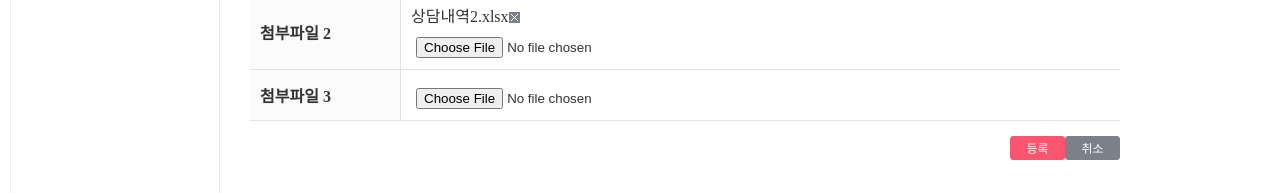
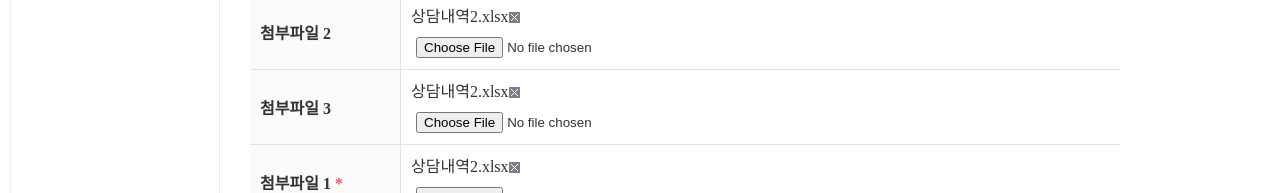
Before and after one commit to ANSUHY/react_board, a React (Create React App) app: page /reg in a window 1280 px wide. Shown: the part 759-952 px from the top of the page. Built offline with nearby package versions, Linux system fonts and the light colour scheme; no server answers; a web font is replaced by a local one.

Commit message:
no message

```diff
--- a/src/components/BoardDetailPage.js
+++ b/src/components/BoardDetailPage.js
@@ -149,7 +149,14 @@ function BoardDetailPage() {
         </table>
 
         <div className="btn-box r">
-          <a href="#!" className="btn btn-green">
+          <a
+            href="#!"
+            className="btn btn-green"
+            onClick={(e) => {
+              e.preventDefault();
+              goBoardReg(e);
+            }}
+          >
             수정
           </a>
           <a href="#!" className="btn btn-red">
--- a/src/components/BoardRegPage.js
+++ b/src/components/BoardRegPage.js
@@ -15,7 +15,7 @@ function BoardRegPage() {
   const [searchParams] = useSearchParams();
   let targetBoardNo = searchParams.get("targetBoardNo");
 
-  /** ===== state로 넘어온 값 */
+  /** ===== state로 넘어온 값 AAAAAAAAAASH이거 []에 넣어보기*/
   const { state } = useLocation();
   const urlParamData = state;
   console.log("Reg : state로 넘어온 값 ", urlParamData);
@@ -31,6 +31,8 @@ function BoardRegPage() {
   }); //게시글데이터
   let [ctgCodeList, setCtgCodeList] = useState([]);
   let [arrAddFile, setArrAddFile] = useState([null, null, null]); //추가하는 파일_file 리스트
+
+  let fileReqCnt = 3;
 
   /** ===== ref 지정 */
   const inputRef = useRef([]);
@@ -103,22 +105,33 @@ function BoardRegPage() {
       fd.append(key, board[key]); //타입
     });
 
+    let url = "";
+    let method = "";
+
     if (targetBoardNo) {
-      //boardNo
+      /* 수정 */
       fd.append("boardNo", targetBoardNo);
+      url = `http://localhost:8080/api/board/update`;
+      method = "put";
+    } else {
+      /* 새로운것 */
+      url = `http://localhost:8080/api/board/insert`;
+      method = "post";
     }
 
     // [[3]]. 저장 및 수정
-    await axios
-      .post(`http://localhost:8080/api/board/insert`, fd, {
-        headers: { "Content-Type": "multipart/form-data" },
-      })
+    await axios({
+      method: method,
+      url: url,
+      data: fd,
+      headers: { "Content-Type": "multipart/form-data" },
+    })
       .then((res) => {
         if (targetBoardNo) {
           //수정이면
           //디테일로 가기
           setArrAddFile(null);
-          navigate(`/list?targetBoardNo=${targetBoardNo}`);
+          navigate(`/detail?targetBoardNo=${targetBoardNo}`);
         } else {
           //등록이면
           //리스트로 가기
@@ -185,9 +198,13 @@ function BoardRegPage() {
   /** ===== 파일 변경 function */
   const settingFileData = (seqNo, e) => {
     e.preventDefault();
+
+    console.log("bbbbbbbDDb", seqNo);
     const tempArrFile = arrAddFile.map((file, i) => {
       console.log("aaaaaaaaaaaaaa");
       if (i === seqNo) {
+        console.log("CCC");
+        console.log(e.target.files[0]);
         return e.target.files[0];
       } else {
         return file;
@@ -218,6 +235,38 @@ function BoardRegPage() {
         console.log("getCodeList : 실패함");
         console.log(err);
       });
+  };
+
+  /** ===== [jsx반환] : file부분 */
+  const jsxFile = () => {
+    const result = [];
+    for (let i = 0; i < fileReqCnt; i++) {
+      result.push(
+        <tr key={i}>
+          <th className="fir">
+            첨부파일 {i + 1} {i === 0 ? <i className="req">*</i> : ""}
+          </th>
+          <td colSpan="3">
+            <span>
+              <a href="{() => false}">상담내역2.xlsx</a>
+              <a href="{() => false}" className="ic-del">
+                삭제
+              </a>
+            </span>
+            <br />
+            <input
+              type="file"
+              className="input block mt10"
+              onChange={(e) => {
+                settingFileData(i, e);
+              }}
+            />
+          </td>
+        </tr>
+      );
+    }
+
+    return result;
   };
 
   useEffect(() => {
@@ -321,6 +370,7 @@ function BoardRegPage() {
                 />
               </td>
             </tr>
+            {jsxFile()}
             <tr>
               <th className="fir">
                 첨부파일 1 <i className="req">*</i>
```
